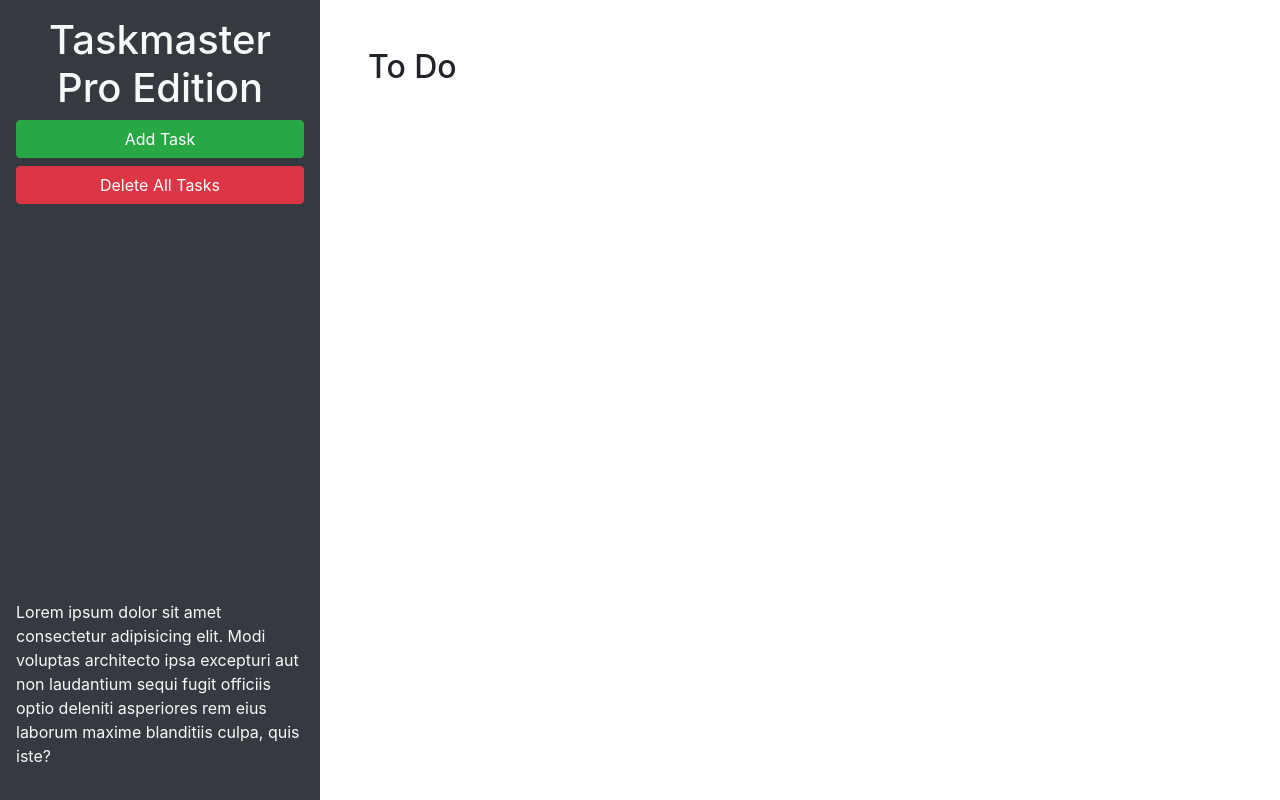
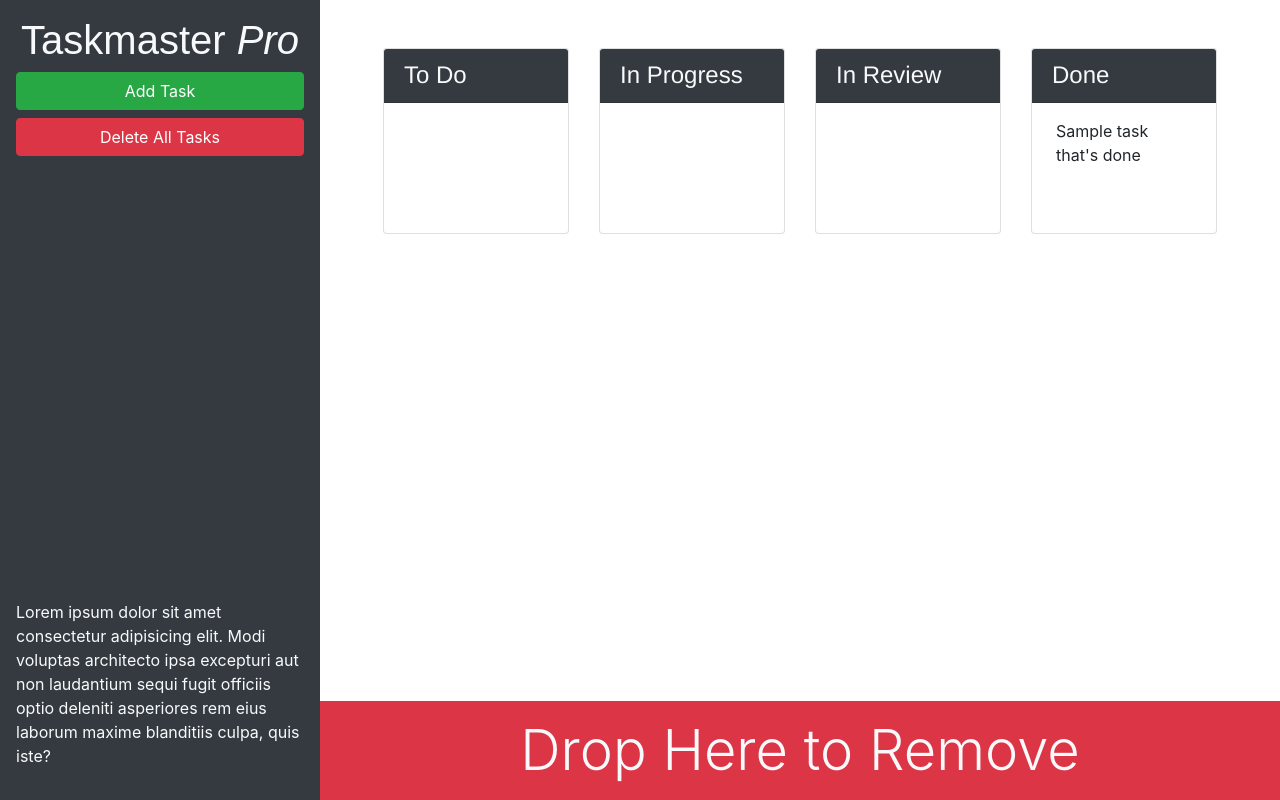
Before and after one commit to SteveHoltRules/TaskMasterPro, a plain HTML site: page index.html in a window 1280 px wide. Drawn offline with nearby package versions, Linux system fonts and the light colour scheme.

Commit message:
Bootstrap edits and font

```diff
--- a/assets/css/style.css
+++ b/assets/css/style.css
@@ -1,3 +1,17 @@
+header h1 {
+  font-family: 'Playfair Display', Arial, Helvetica, sans-serif;
+}
+
+header h1 span {
+  font-family: 'Playfair Display', Arial, Helvetica, sans-serif;
+  font-weight: Regular;
+  font-style: italic;
+}
+
+main h4 {
+  font-family: 'Permanent Marker', Helvetica, sans-serif;
+}
+
 ul.list-group {
   min-height: 130px;
 }
--- a/index.html
+++ b/index.html
@@ -8,13 +8,14 @@
   <link rel="stylesheet" href="https://cdnjs.cloudflare.com/ajax/libs/twitter-bootstrap/4.3.1/css/bootstrap.min.css">
   <link rel="stylesheet" href="./assets/css/style.css" />
   <title>Taskmaster Pro</title>
+
 </head>
 
 <body>
 
   <div class="row min-vh-100 no-gutters">
-    <header class="col-12 col-lg-3 bg-dark text-light d-flex flex-column p-4 p-lg-3">
-      <h1 class="text-center">Taskmaster Pro Edition</h1>
+    <header class="col-12 col-lg-3 bg-dark text-light sticky-top d-flex flex-column p-4 p-lg-3">
+      <h1 class="text-center">Taskmaster <span>Pro</span></h1>
       <button id="create-task" class="btn btn-block btn-success" data-toggle="modal" data-target="#task-form-modal">Add
         Task</button>
       <button id="remove-tasks" class="btn btn-block btn-danger">Delete All Tasks</button>
@@ -23,10 +24,66 @@
         laudantium sequi fugit officiis optio deleniti asperiores rem eius laborum maxime blanditiis culpa, quis iste?
       </p>
     </header>
-    <main class="col-12 col-lg-9">
-      <div class="m-5">
-        <h2>To Do</h2>
-        <ul id="list-toDo" class="list-group"> </ul>
+    <main class="col-12 col-lg-9 col-lg-9 d-flex flex-column">
+      <div class="m-5 row justify-content-around">
+        <!-- to do start -->
+        <div class="col-12 col-md-6 col-xl-3 mb-3">
+          <div class="card">
+            <h4 class="card-header text-light bg-dark">To Do</h4>
+            <ul id="list-toDo" class="list-group list-group-flush">
+              <li class="list-group-item">
+                <span class="badge badge-primary badge-pill"></span>
+                <p class="m-1"></p>
+              </li>
+            </ul>
+          </div>
+        </div>
+        <!-- todo end -->
+        <!-- in progress start -->
+        <div class="col-12 col-md-6 col-xl-3 mb-3">
+          <div class="card">
+            <h4 class="card-header text-light bg-dark">In Progress</h2>
+              <ul id="list-inProgress" class="list-group list-group-flush">
+                <li class="list-group-item">
+                  <span class="badge badge-primary badge-pill"></span>
+                  <p class="m-1"></p>
+                </li>
+              </ul>
+          </div>
+        </div>
+        <!-- in progress end -->
+        <!-- In review start -->
+        <div class="col-12 col-md-6 col-xl-3 mb-3">
+          <div class="card">
+            <h4 class="card-header text-light bg-dark">In Review</h4>
+            <ul id="list-inReview" class="list-group list-group-flush">
+              <li class="list-group-item">
+                <span class="badge badge-primary badge-pill"></span>
+                <p class="m-1"></p>
+              </li>
+            </ul>
+          </div>
+        </div>
+        <!-- in reivew end -->
+        <!-- done start -->
+        <div class="col-12 col-md-6 col-xl-3 mb-3">
+          <div class="card">
+            <h4 class="card-header text-light bg-dark">Done</h4>
+            <ul id="list-done" class="list-group list-group-flush">
+              <li class="list-group-item">
+                <span class="badge badge-primary badge-pill"></span>
+                <p class="m-1">Sample task that's done</p>
+              </li>
+            </ul>
+          </div>
+        </div>
+      </div>
+      <!-- done end -->
+      <!-- trash start -->
+      <div id="trash" class="mt-auto">
+        <div class="w-100 bg-danger p-3 text-center text-light display-4">
+          Drop Here to Remove
+        </div>
       </div>
     </main>
   </div>
@@ -46,11 +103,11 @@
           <form>
             <div class="form-group">
               <label for="modalTaskDescription">Task description</label>
-              <textarea id="modalTaskDescription" rows="3"></textarea>
+              <textarea id="modalTaskDescription" rows="3" class="form-control"></textarea>
             </div>
             <div class="form-group">
               <label for="modalDueDate">Due date</label>
-              <input type="text" id="modalDueDate" placeholder="mm/dd/yyyy" autocomplete="off" />
+              <input type="text" class="form-control" id="modalDueDate" placeholder="mm/dd/yyyy" autocomplete="off" />
             </div>
           </form>
         </div>
```
